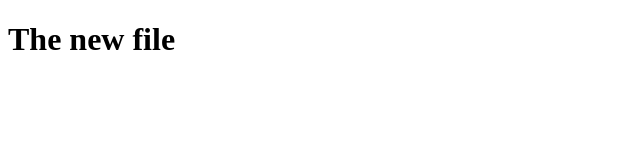
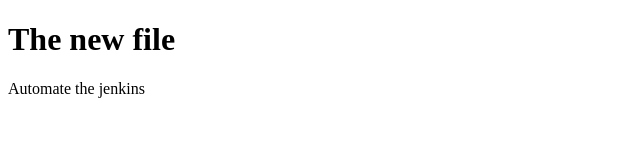
Before and after one commit to naveen-n05/jenkins1, a plain HTML site: page index.html in a window 1280 px wide. Shown: the whole page, without its empty margins (0-640 px from the left). Drawn offline with Linux system fonts and the light colour scheme.

Commit message:
Update index.html

```diff
--- a/index.html
+++ b/index.html
@@ -15,6 +15,7 @@
 <body>
 
 <h1>The new file</h1>
+  <p1> Automate the jenkins </p1>
 
 </body>
 
```
